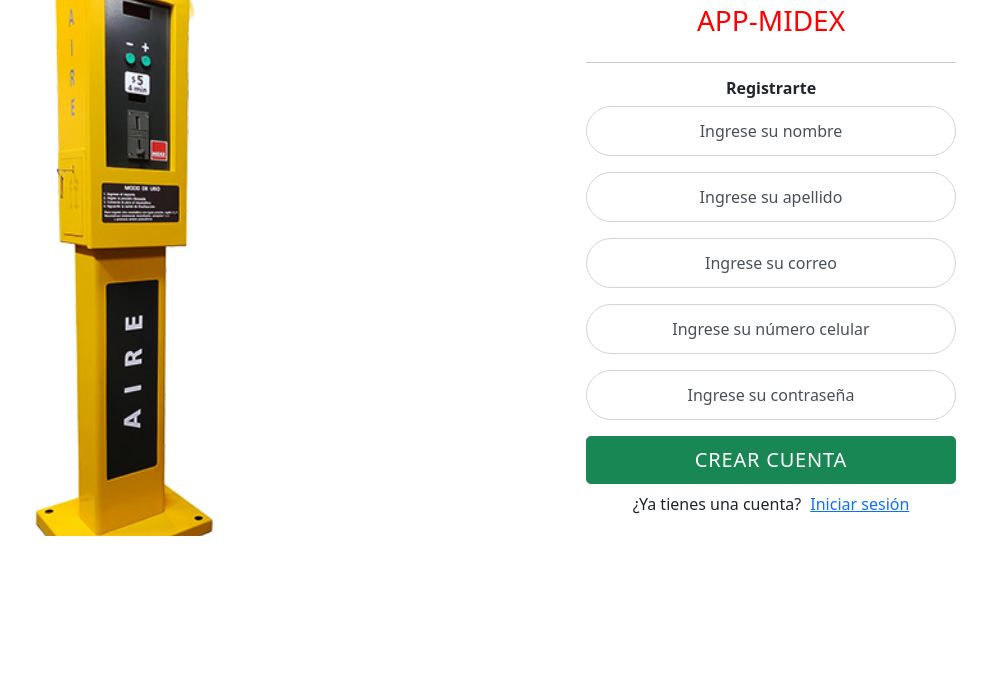
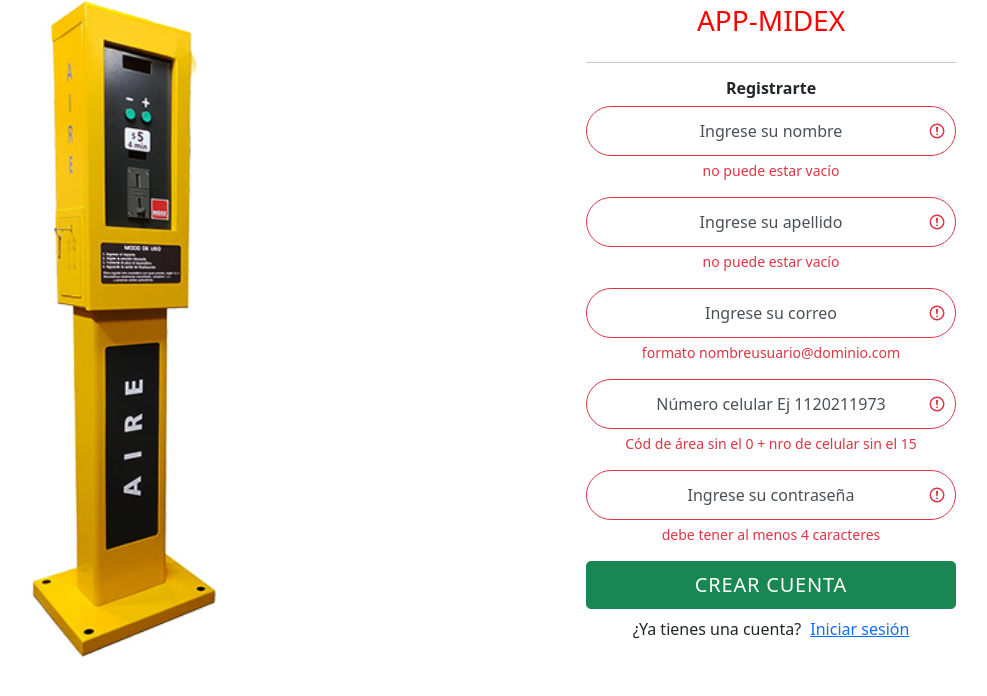
Before and after one commit to JuanPedroSosa/React-Test, a React (Create React App) app: page / in a window 1280 px wide. Both pictures are taken after a click on the button "Crear una cuenta". Shown: the top 696 px of the page, without its empty margins (189-1176 px from the left). Built offline with nearby package versions, Linux system fonts and the light colour scheme.

Commit message:
Mejoras UX en el registro de cliente

```diff
--- a/src/Acciones/Acciones.js
+++ b/src/Acciones/Acciones.js
@@ -10,6 +10,7 @@
 import { Ellipsis } from "react-awesome-spinners";
 import logo from "../undraw_done_re_oak4.svg";
 import logoConfirmed from "../undraw_confirmed_re_sef7.svg";
+import logoTiempo from "../tiempo-adelantado.svg";
 //const url = "https://app-telcon-prueba.herokuapp.com";
 const modo = process.env.NODE_ENV || 'development';
 const url =  modo === 'development' ? `${connServer.urlAPI}:${connServer.port}` : `${connServer.urlAPI}`;
@@ -111,6 +112,7 @@
 			<div className="row">
 				<strong>{MESSAGE_SERVICE}</strong>
 			</div>
+			<img src={logoTiempo} className="m-2" style={{"width": 100, "height": 100}} alt="tiempo"/>
 			<h1 style={{"font-size": "100px"}}>{zeroPad(minutes)}:{zeroPad(seconds)}</h1>
 			</div>
 			</>); //<div className="row"><h1 style={{"font-size": "100px"}}>{zeroPad(minutes)}:{zeroPad(seconds)}</h1></div>;
--- a/src/Register/RegisterForm.js
+++ b/src/Register/RegisterForm.js
@@ -1,10 +1,13 @@
-import React, {Component} from 'react';
+/* eslint-disable no-script-url */
+import React, { Component } from 'react';
 import "../Login/login.css";
-import APIServerContext, {connServer} from "../settings";
+import { connServer } from "../settings";
 const modo = process.env.NODE_ENV || 'development';
 const url =  modo === 'development' ? `${connServer.urlAPI}:${connServer.port}` : `${connServer.urlAPI}`;
 const urlAPIClientes = `${url}/api/clientes`;
-
+/**
+ * Cuando se registra un cliente lo único que no puede estar repetido es el celular
+ */
 class RegisterForm extends Component {
 	constructor() {
 		super();
@@ -20,11 +23,55 @@
 		// clase que pertenece
 		this.handleInput = this.handleInput.bind(this);
 		this.handleSubmit = this.handleSubmit.bind(this);
+		this.handleOnValid = this.handleOnValid.bind(this);
+	}
+
+	handleOnValid = (id, b) => {
+		const inp = document.getElementById(id);
+
+		if (inp === null)
+			return;
+
+		if (b) {
+			inp.classList.add("is-valid");
+			inp.classList.remove("is-invalid");
+		}
+		else {
+			inp.classList.add("is-invalid");
+			inp.classList.remove("is-valid");
+		}
 	}
 
 	handleInput (e) {
 		console.log("event: " + e.target.name, e.target.value);
 		const {name, value} = e.target;
+
+		if (name === "nombre") {
+			if (value.trim().length >= 1)
+				this.handleOnValid("inputFirstname", true);
+			else
+				this.handleOnValid("inputFirstname", false);
+		}
+		else if (name === "apellido") {
+			if (value.trim().length >= 1)
+				this.handleOnValid("inputLastname", true);
+			else
+				this.handleOnValid("inputLastname", false);
+		}
+		else if (name === "correo") {
+			const emailValid = value.match(/^([\w.%+-]+)@([\w-]+\.)+([\w]{2,})$/i);
+			if (emailValid)
+				this.handleOnValid("inputEmail", true);
+			else
+				this.handleOnValid("inputEmail", false);
+		}
+		else if (name === "clave") {
+			if (value.trim().length >= 4)
+				this.handleOnValid("inputPassword", true);
+			else
+				this.handleOnValid("inputPassword", false);
+		}
+
 		this.setState({
 			[name] : value
 		})
@@ -38,16 +85,46 @@
 		if (value === "")
 			code = "";
 
+		if (value.length >= 6 && value.length <= 12) {
+			this.handleOnValid("inputCel", true);
+		}
+		else {
+			this.handleOnValid("inputCel", false);
+		}
+
 		this.setState({
 			[name] : code
-		})
+		});
 	}
+
 	async handleSubmit(e) {
 		// evita que se refresque la pantalla
 		e.preventDefault();
 		//this.setState({username:'hola'})
-		console.log(`reset password submit: ${this.state.correo}, ${this.state.nombre}, ${this.state.apellido}, ${this.state.celular}`);
+		//console.log(`reset password submit: ${this.state.correo}, ${this.state.nombre}, ${this.state.apellido}, ${this.state.celular}`);
+		let validated = true;
+		// Fetch all the forms we want to apply custom Bootstrap validation styles to
+		const forms = document.querySelectorAll('.needs-validation')
+		// console.log("forms:", forms);
+		// Loop over them and prevent submission
+		Array.prototype.slice.call(forms)
+			.forEach(function (form) {
+				console.log("sub form:", form);
+				//form.addEventListener('submit', function (event) {
+					if (!form.checkValidity()) {
+						e.preventDefault()
+						e.stopPropagation()
+						validated = false;
+						console.log("check valid");
+						alert("error");
+					}
+					//console.log("add class");
+					//form.classList.add('was-validated');
+				//}, false)
+			})
 
+
+		if (validated) {
 			fetch(urlAPIClientes, {
 			method: 'POST', // or 'PUT'
 			body: JSON.stringify({
@@ -72,10 +149,30 @@
 					this.setState({msg: `${response.message}`});
 				};
 			});
-		console.log("fin reset registro");
+		}
+		else
+			console.log("error en la validación de datos");
 	}
 
+
 	render() {
+
+		/*const forms = document.querySelectorAll('.needs-validation1')
+		console.log("forms:", forms);
+		// Loop over them and prevent submission
+		Array.prototype.slice.call(forms)
+			.forEach(function (form) {
+				console.log("sub form:", form);
+				form.addEventListener('submit', function (event) {
+					if (!form.checkValidity()) {
+						event.preventDefault()
+						event.stopPropagation()
+						console.log("check valid")
+					}
+					console.log("add class");
+					form.classList.add('was-validated');
+				}, false)
+			})*/
 
 		return (
 			<>
@@ -91,35 +188,45 @@
 										<hr/>
 										<h6 className="login-heading2 mb-2"><b>Registrarte</b></h6>
 										{this.state.msg !== "" && <div className="alert alert-warning mb-2">{this.state.msg}</div>}
-			              <form onSubmit={this.handleSubmit}>
+			              <form onSubmit={this.handleSubmit} noValidate  className="needs-validation"> {/*className="was-validated" */}
 										<div className="form-label-group">
 												<input
 												name="nombre"
 												onChange= {this.handleInput} // {(event, newValue) => this.setState({username:newValue})}
-												className="form-control"
+												className="form-control is-invalid"
 												placeholder="correo / número de celular"
-												type="text" id="inputFirstname"
+												type="text"
+												id="inputFirstname"
 												required></input>
+												<div class="invalid-feedback">
+        								no puede estar vacío
+      									</div>
 			                  <label for={"inputFirstname"}>Ingrese su nombre</label>
 			                </div>
 											<div className="form-label-group">
 												<input
 												name="apellido"
 												onChange= {this.handleInput} // {(event, newValue) => this.setState({username:newValue})}
-												className="form-control"
+												className="form-control is-invalid"
 												placeholder="correo / número de celular"
 												type="text" id="inputLastname"
 												required></input>
+												<div class="invalid-feedback">
+        								no puede estar vacío
+      									</div>
 			                  <label for={"inputLastname"}>Ingrese su apellido</label>
 			                </div>
 			                <div className="form-label-group">
 												<input
 												name="correo"
 												onChange= {this.handleInput} // {(event, newValue) => this.setState({username:newValue})}
-												className="form-control"
+												className="form-control is-invalid"
 												placeholder="correo / número de celular"
-												type="text" id="inputEmail"
+												type="email" id="inputEmail"
 												required></input>
+												<div class="invalid-feedback">
+        								formato nombreusuario@dominio.com
+      									</div>
 			                  <label for={"inputEmail"}>Ingrese su correo</label>
 			                </div>
 											<div className="form-label-group">
@@ -129,20 +236,28 @@
 												pattern="[0-9]*"
 												value={this.state.celular}
 												//onChange= {this.handleInput} // {(event, newValue) => this.setState({username:newValue})}
-												className="form-control"
-												placeholder="número de celular"
-												type="text" id="inputCel"
+												className="form-control is-invalid"
+												placeholder="número de celular 1120211973"
+												type="text"
+												id="inputCel"
 												required></input>
-			                  <label for={"inputCel"}>Ingrese su número celular</label>
+												<div class="invalid-feedback">
+        								Cód de área sin el 0 + nro de celular sin el 15
+      									</div>
+			                  <label for={"inputCel"}>Número celular Ej 1120211973</label>
 			                </div>
 											<div className="form-label-group">
 												<input
 												name="clave"
 												onChange= {this.handleInput} // {(event, newValue) => this.setState({username:newValue})}
-												className="form-control"
+												className="form-control is-invalid"
 												placeholder="contraseña"
-												type="password" id="inputPassword"
+												type="password"
+												id="inputPassword"
 												required></input>
+												<div class="invalid-feedback">
+        								debe tener al menos 4 caracteres
+      									</div>
 			                  <label for={"inputPassword"}>Ingrese su contraseña</label>
 			                </div>
 			                <button className="btn btn-lg btn-success btn-block btn-login text-uppercase font-weight-bold mb-2 w-100" type="submit">Crear cuenta</button>
--- a/src/ResetPassword/ResetPasswordForm.js
+++ b/src/ResetPassword/ResetPasswordForm.js
@@ -1,6 +1,6 @@
-import React, {Component} from 'react';
+import React, { Component } from 'react';
 import "../Login/login.css";
-import APIServerContext, {connServer} from "../settings";
+import { connServer } from "../settings";
 const modo = process.env.NODE_ENV || 'development';
 const url =  modo === 'development' ? `${connServer.urlAPI}:${connServer.port}` : `${connServer.urlAPI}`;
 const urlAPIRestablecerClave = `${url}/api/restablecerClave/`;
--- a/src/components/Navbar.js
+++ b/src/components/Navbar.js
@@ -1,5 +1,5 @@
 import React, {useContext} from "react";
-import { Redirect, Link } from "react-router-dom";
+import { Link } from "react-router-dom";
 import { useHistory } from "react-router-dom";
 import ContextoUsuario from "../registeredUser";
 //import "./card.css";
```
Also changed, not shown: src/utils/validaciones.js (added, +22 -0 lines). Lines whose indentation alone changed are shown as unchanged.
